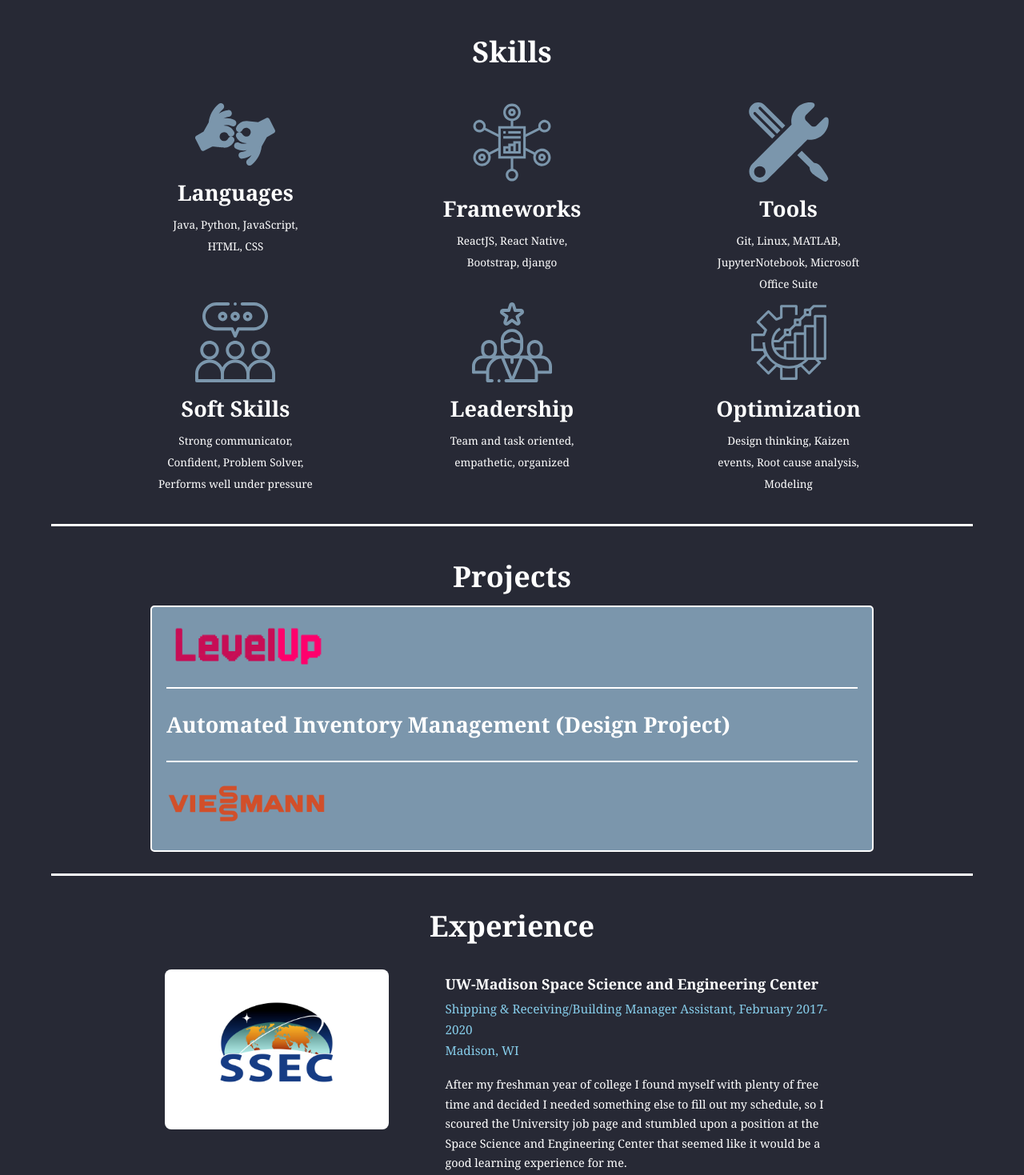
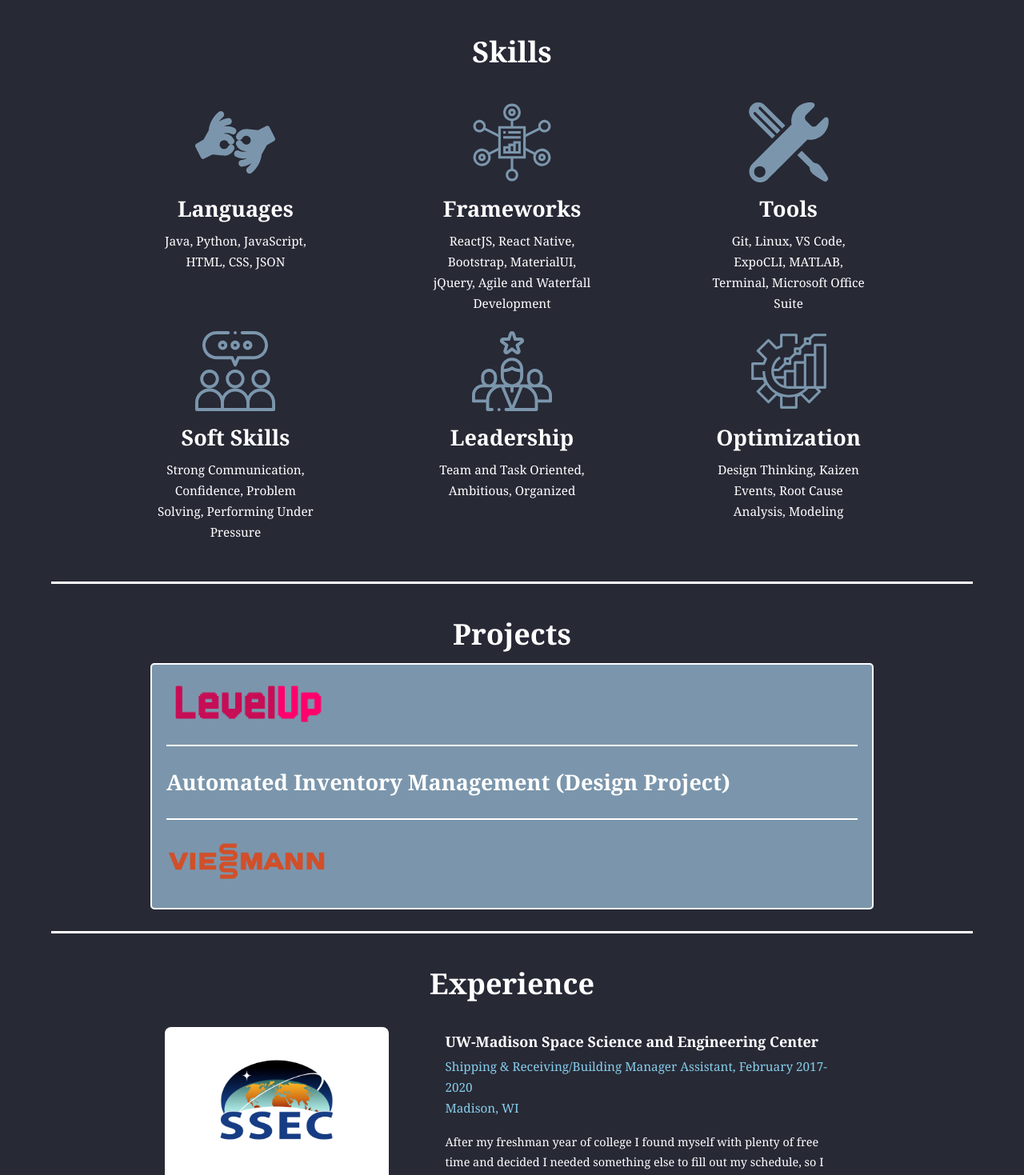
Before and after one commit to henscheid/cs_portfolio, a React (Create React App) app: page / in a window 1280 px wide. Shown: the part 840-2309 px from the top of the page at 80% size. Built offline with nearby package versions, Linux system fonts and the light colour scheme.

Commit message:
projects info, skills formatting, UW logo added

```diff
--- a/src/components/profile/Profile.css
+++ b/src/components/profile/Profile.css
@@ -11,9 +11,10 @@
 
 
 h3.profile {
+  font-weight: normal;
   font-size: 2em;
   margin: 0;
-
+  line-height: 1.8;
 }
 
 .profile-icon {
--- a/src/components/profile/Profile.js
+++ b/src/components/profile/Profile.js
@@ -1,6 +1,7 @@
 import React, {Component} from 'react';
 import '../profile/Profile.css';
 import avatar from '../../assets/images/avatar.png';
+import uwLogo from '../../assets/images/uwLogo.png';
 import Resume from '../../assets/resume.pdf';
 
 
@@ -16,8 +17,18 @@ class Profile extends Component {
           </img>
         </div>
         <h1>Ian Henscheid</h1>
-        <h2>Web Developer</h2>
-        <h3 className="profile">University of Wisconsin - Madison '19 Graduate</h3>
+        <div>
+          <h3 className="profile">
+            B.S. Computer Science, Industrial and Systems Engineering<br/>
+            <i>Earned December '19</i>
+          </h3>
+          <img
+            src={uwLogo}
+            alt="UW-Madison"
+            style={{height:"auto", width:"275px", margin: "auto"}}></img>
+
+
+        </div>
         <div className="profile-links">
           <a href="https://github.com/henscheid" target="_blank">
             <svg id="github-icon" className="profile-icon" viewBox="0 0 24 24" xmlns="http://www.w3.org/2000/svg"><path d="m12 .5c-6.63 0-12 5.28-12 11.792 0 5.211 3.438 9.63 8.205 11.188.6.111.82-.254.82-.567 0-.28-.01-1.022-.015-2.005-3.338.711-4.042-1.582-4.042-1.582-.546-1.361-1.335-1.725-1.335-1.725-1.087-.731.084-.716.084-.716 1.205.082 1.838 1.215 1.838 1.215 1.07 1.803 2.809 1.282 3.495.981.108-.763.417-1.282.76-1.577-2.665-.295-5.466-1.309-5.466-5.827 0-1.287.465-2.339 1.235-3.164-.135-.298-.54-1.497.105-3.121 0 0 1.005-.316 3.3 1.209.96-.262 1.98-.392 3-.398 1.02.006 2.04.136 3 .398 2.28-1.525 3.285-1.209 3.285-1.209.645 1.624.24 2.823.12 3.121.765.825 1.23 1.877 1.23 3.164 0 4.53-2.805 5.527-5.475 5.817.42.354.81 1.077.81 2.182 0 1.578-.015 2.846-.015 3.229 0 .309.21.678.825.56 4.801-1.548 8.236-5.97 8.236-11.173 0-6.512-5.373-11.792-12-11.792z"/></svg>
--- a/src/components/projects/Projects.css
+++ b/src/components/projects/Projects.css
@@ -28,6 +28,13 @@
   padding: 2em 0;
 }
 
+p.projects {
+  padding-top: 1em;
+  font-size:1.5em;
+  line-height:1.7;
+
+}
+
 .project-logo {
   max-width: 200px;
   height: auto;
--- a/src/components/projects/Projects.js
+++ b/src/components/projects/Projects.js
@@ -16,30 +16,85 @@ class Projects extends Component {
 
           <div className="ind-project-container">
             <Collapsible trigger={<img src={levelUpLogo} alt="Level Up" className="project-logo"/>}>
-              <ul className="list-temp">
-                <li>experience with React Native, HTML, CSS</li>
-                <li>software lifecycle, agile, sprints</li>
-                <li>working with a team and dividing responsibilites</li>
-              </ul>
+              <p className="projects">
+                LevelUp is the first major application I helped create that went through the entire
+                software development lifecycle, starting from a rough idea and ending with a final
+                launched product. My team wanted to create an application that incorporated both our
+                passion for Role Playing Games and our desire to improve real-world skills, hence
+                LevelUp was born.<br/><br/>
+                LevelUp is a mobile application created for both iOS and Android that allows users
+                to create custom skills, such as playing an instrument or coding skills, and then
+                create their own "Quests" to complete in order to "LevelUp" their skills. By allowing
+                plenty of user customizaiton in skills and quests, we believe anyone could use the
+                application as a motivator to improve at their own pace.<br/><br/>
+                Complete with features such as login, character customization, backend
+                incorpation using Google's Firebase database, and a RESTful API, LevelUp securely
+                stores user data so they can access it from any device without using valuable device
+                storage.<br/><br/>
+                My team created LevelUp using the Agile development method in three main sprints
+                with careful planning at each stage. In the process I learned a ton about React Native,
+                the MaterialUI framework, Axios, JSON, connecting frontend to backend, general design
+                techniques, how to plan ahead and meet deadlines, and how to work with a team and play
+                to my teammates strengths.<br/><br/>
+                I'm very proud of what we accomplished in creating LevelUp and it is one of the main
+                reasons I am so excited about pursuing a career in software development!
+              </p>
             </Collapsible>
           </div>
           <div className="ind-project-container">
             <Collapsible trigger={<h2>Automated Inventory Management (Design Project)</h2>}>
-              <ul className="list-temp">
-                <li>design thinking and problem oriented thinking</li>
-                <li>working with a team and playing to strengths</li>
-                <li>experience with software and hardware integration</li>
-                <li>using python</li>
-              </ul>
+              <p className="projects">
+                As a design project, my team and I were assigned to create an automated
+                inventory management system that would accurately and efficiently transport
+                packages between the shipping and receiving dock and the inventory storage
+                location based on shipping data.  We simulated the situation by using a LegoEV3
+                robot programmed in Python, color coded blocks, and a scaled down storage and
+                inventory setting that we designed.<br/><br/>
+                We used root cause analysis and several idea generation techniques to come up
+                with facility layouts, robot designs, and programming methods that could improve
+                the current system. We then rated each design based on client requirements, weighting
+                each factor based on importance as indicated by the client, in order to choose the
+                best overall design.<br/><br/>
+                My main role in the project was programming the robot in the Python programming
+                language. I was able to create a fully functional inventory management system that
+                was very accurate by taking a text file as input, and utilizing a color sensor to
+                determine when the robot should turn and retrieve product.<br/><br/>
+                This project was a great exercise in integrating software and hardware, and working
+                with a team to solve a client problem through design thinking.
+                I also gained some valuable experience in working under pressure; we worked right up
+                until the deadline to create a solution our client was ultimately very happy with!
+              </p>
+
+
             </Collapsible>
           </div>
           <div className="ind-project-container" style={{border:"none"}}>
             <Collapsible trigger={<img src={viessmanLogo} alt="Level Up" className="project-logo"/>}>
-              <ul className="list-temp">
-                <li>fast paced design thinking environment</li>
-                <li>working with a team, and language barrier</li>
-                <li>presenting ideas to executives, public speaking</li>
-              </ul>
+              <p className="projects">
+                In the Summer of 2018 I had the opportunity to visit Germany with a group
+                of classmates on a trip sponsored by the German manufacturing company Viessmann.
+                The trip was two weeks; we spent the first week in Berlin learning about German
+                culture and history including WWII and the Soviet occupation, and the second week
+                we spent on Viessmann's campus in Allendorf where we worked with German interns
+                on a design thinking project.
+                <br/><br/>
+                Viessmann specializes in efficient heating and solar products, so our project focused
+                on coming up with a potential new product that combined both sustainability and smart
+                home technology. We worked in a very fast paced environment with mentors to generate
+                ideas that could harvest natural energy and reduce natural resource consumption. After
+                settling on an idea involving a smart home network to better predict the weather, my
+                group created a presentation which we delivered to Viessmann employees and executives.
+                <br/><br/>
+                I learned so much in my time at Viessmann. I became more comfortable working in a fast
+                paced environment, I learned how to communicate effectively with the German students
+                who's primary language wasn't English, and I had the opportunity to work on my public
+                speaking in a professional environment.  I also found that the time we spent in Berlin
+                learning about German and world history was extremely valuable in broadening my perspective
+                and becoming a more well-rounded person, not to mention I made some great friends along
+                the way!
+
+              </p>
+
             </Collapsible>
           </div>
 
--- a/src/components/skills/Skills.css
+++ b/src/components/skills/Skills.css
@@ -4,6 +4,7 @@
   width: 90%;
   margin: auto;
   border-bottom: 3px solid;
+  min-width: 600px;
 }
 
 .skills-content {
@@ -19,6 +20,7 @@
 
 .skill-graphic {
   width: 100px;
+  height: 100px;
   fill: var(--dark-icon-color);
 
 }
@@ -26,6 +28,7 @@
   display: flex;
   justify-content: space-around;
   margin: auto;
+  margin-bottom: 4em;
   width: 90%;
 
 }
@@ -34,9 +37,11 @@
   box-sizing: border-box;
   width: 200px;
   height: 250px;
+  min-width: 200px;
 }
 
 p.skills {
   text-align: center;
-  font-size: 1.5em;
+  font-size: 1.7em;
+  line-height: 1.7;
 }
--- a/src/components/skills/Skills.js
+++ b/src/components/skills/Skills.js
@@ -14,7 +14,7 @@ class Skills extends Component {
 
               <h2>Languages</h2>
               <p className="skills">
-                Java, Python, JavaScript, HTML, CSS
+                Java, Python, JavaScript, HTML, CSS, JSON
               </p>
             </div>
             <div id="frameworks-skill" className="individual-skill">
@@ -22,7 +22,7 @@ class Skills extends Component {
 
               <h2>Frameworks</h2>
               <p className="skills">
-                ReactJS, React Native, Bootstrap, django
+                ReactJS, React Native, Bootstrap, MaterialUI, jQuery, Agile and Waterfall Development
               </p>
             </div>
 
@@ -31,7 +31,7 @@ class Skills extends Component {
 
               <h2>Tools</h2>
               <p className="skills">
-                Git, Linux, MATLAB, JupyterNotebook, Microsoft
+                Git, Linux, VS Code, ExpoCLI, MATLAB, Terminal, Microsoft
                 Office Suite
               </p>
             </div>
@@ -43,8 +43,8 @@ class Skills extends Component {
 
               <h2> Soft Skills </h2>
               <p className="skills">
-                Strong communicator, Confident, Problem Solver,
-                Performs well under pressure
+                Strong Communication, Confidence, Problem Solving,
+                Performing Under Pressure
               </p>
             </div>
 
@@ -53,7 +53,7 @@ class Skills extends Component {
 
               <h2>Leadership</h2>
               <p className="skills">
-                Team and task oriented, empathetic, organized
+                Team and Task Oriented, Ambitious, Organized
               </p>
             </div>
 
@@ -62,7 +62,7 @@ class Skills extends Component {
 
               <h2>Optimization</h2>
               <p className="skills">
-                Design thinking, Kaizen events, Root cause analysis, Modeling
+                Design Thinking, Kaizen Events, Root Cause Analysis, Modeling
               </p>
             </div>
 
```
Also changed, not shown: src/assets/images/uwLogo.png (added).
